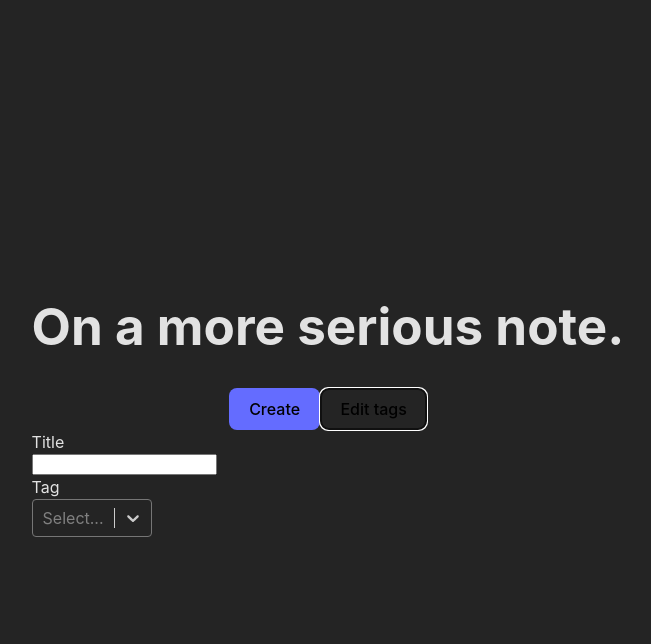
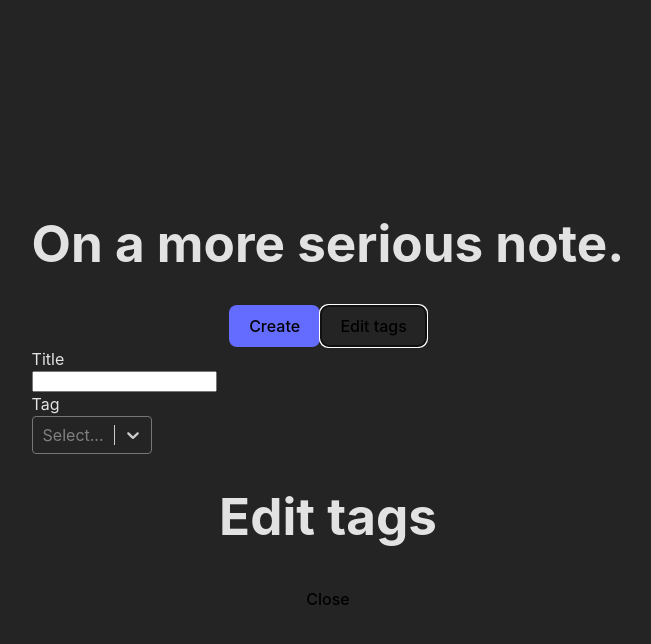
Before and after one commit to HalloJo/serious-note, a React (Vite) app: page / in a window 1280 px wide. Both pictures are taken after a click on the button "Edit tags". Shown: the top 644 px of the page, without its empty margins (312-963 px from the left). Built offline with nearby package versions, Linux system fonts and the light colour scheme.

Commit message:
Add edit and delete functionality for tags, create EditTagsModal component

```diff
--- a/src/App.tsx
+++ b/src/App.tsx
@@ -59,12 +59,37 @@ const App = () => {
     setTags((previous) => [...previous, tag]);
   };
 
+  const updateTag = (id: string, label: string) => {
+    setTags((previousTags) => {
+      return previousTags.map((tag) => {
+        if (tag.id === id) {
+          return { ...tag, label };
+        } else {
+          return tag;
+        }
+      });
+    });
+  };
+
+  const deleteTag = (id: string) => {
+    setTags((previousTags) => {
+      return previousTags.filter((tag) => tag.id !== id);
+    });
+  };
+
   return (
     <div className="App">
       <Routes>
         <Route
           path="/"
-          element={<NotesList availableTags={tags} notes={notesWithTags} />}
+          element={
+            <NotesList
+              availableTags={tags}
+              notes={notesWithTags}
+              updateTag={updateTag}
+              deleteTag={deleteTag}
+            />
+          }
         />
         <Route
           path="/new"
--- /dev/null
+++ b/src/components/EditTagsModal.tsx
@@ -0,0 +1,40 @@
+import { Tag } from "../types";
+
+type EditTagsModalProps = {
+  availableTags: Tag[];
+  show: boolean;
+  handleClose: (state: boolean) => void;
+  updateTag: (id: string, label: string) => void;
+  deleteTag: (id: string) => void;
+};
+
+const EditTagsModal = ({
+  availableTags,
+  show,
+  handleClose,
+  deleteTag,
+  updateTag,
+}: EditTagsModalProps) => {
+  return (
+    <div>
+      <h1>Edit tags</h1>
+      <button onClick={() => handleClose(!show)}>Close</button>
+      <form action="">
+        {availableTags.map((tag) => (
+          <div key={tag.id}>
+            <input
+              type="text"
+              name="title"
+              id="title"
+              value={tag.label}
+              onChange={(event) => updateTag(tag.id, event.target.value)}
+            />
+            <button onClick={() => deleteTag(tag.id)}>&times;</button>
+          </div>
+        ))}
+      </form>
+    </div>
+  );
+};
+
+export default EditTagsModal;
--- a/src/components/NotesList.tsx
+++ b/src/components/NotesList.tsx
@@ -2,16 +2,25 @@ import { useMemo, useState } from "react";
 import { Link } from "react-router-dom";
 import ReactSelect from "react-select";
 import { Tag, Note, SimplifiedNote } from "../types";
+import EditTagsModal from "./EditTagsModal";
 import NoteCard from "./NoteCard";
 
 type NoteListProps = {
   availableTags: Tag[];
   notes: SimplifiedNote[];
+  updateTag: (id: string, label: string) => void;
+  deleteTag: (id: string) => void;
 };
 
-const NotesList = ({ availableTags, notes }: NoteListProps) => {
+const NotesList = ({
+  availableTags,
+  notes,
+  deleteTag,
+  updateTag,
+}: NoteListProps) => {
   const [selectedTags, setSelectedTags] = useState<Tag[]>([]);
   const [title, setTitle] = useState("");
+  const [show, setShow] = useState(false);
 
   const filteredNotes = useMemo(() => {
     return notes.filter((note) => {
@@ -36,7 +45,7 @@ const NotesList = ({ availableTags, notes }: NoteListProps) => {
               Create
             </button>
           </Link>
-          <button>Edit tags</button>
+          <button onClick={() => setShow(true)}>Edit tags</button>
         </div>
         <form action="">
           <div className="noteForm__inputWrapper">
@@ -88,6 +97,15 @@ const NotesList = ({ availableTags, notes }: NoteListProps) => {
           />
         ))}
       </div>
+      {show && (
+        <EditTagsModal
+          show={show}
+          handleClose={() => setShow(false)}
+          deleteTag={deleteTag}
+          updateTag={updateTag}
+          availableTags={availableTags}
+        />
+      )}
     </>
   );
 };
```
